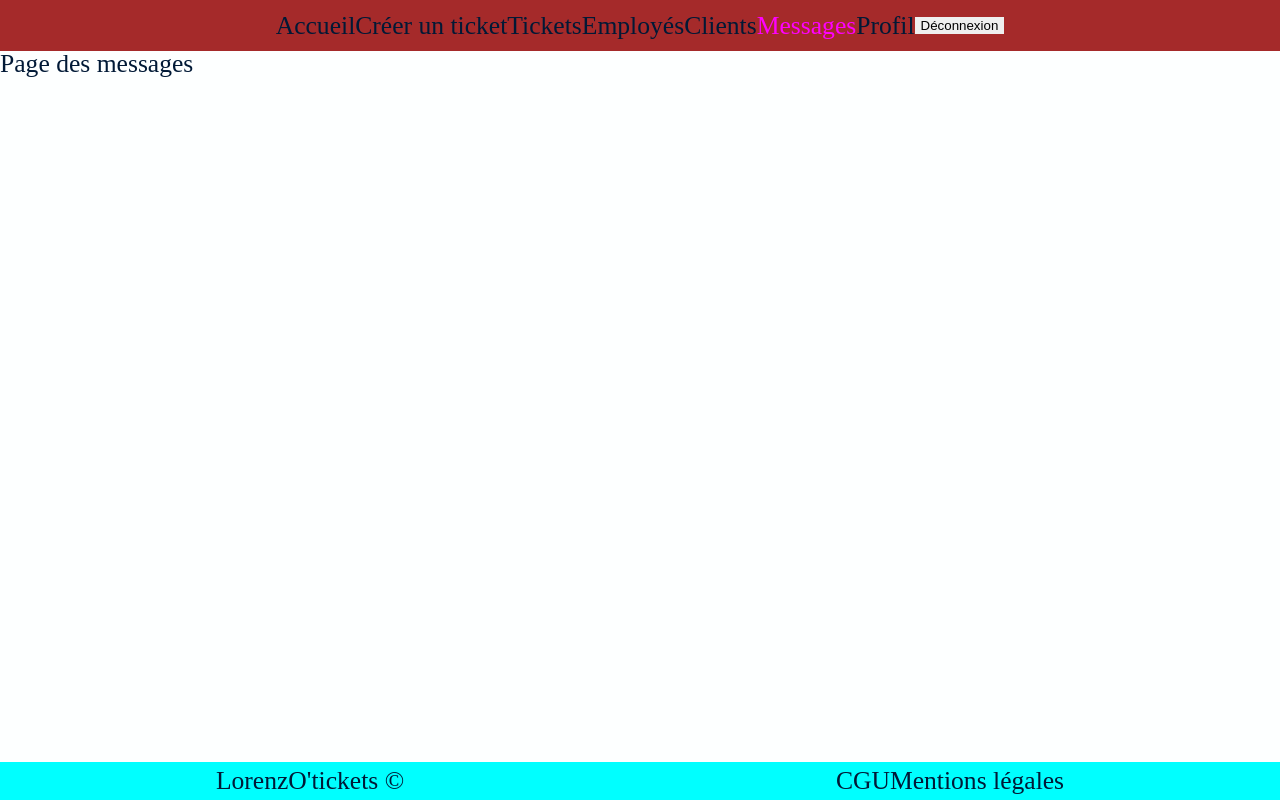
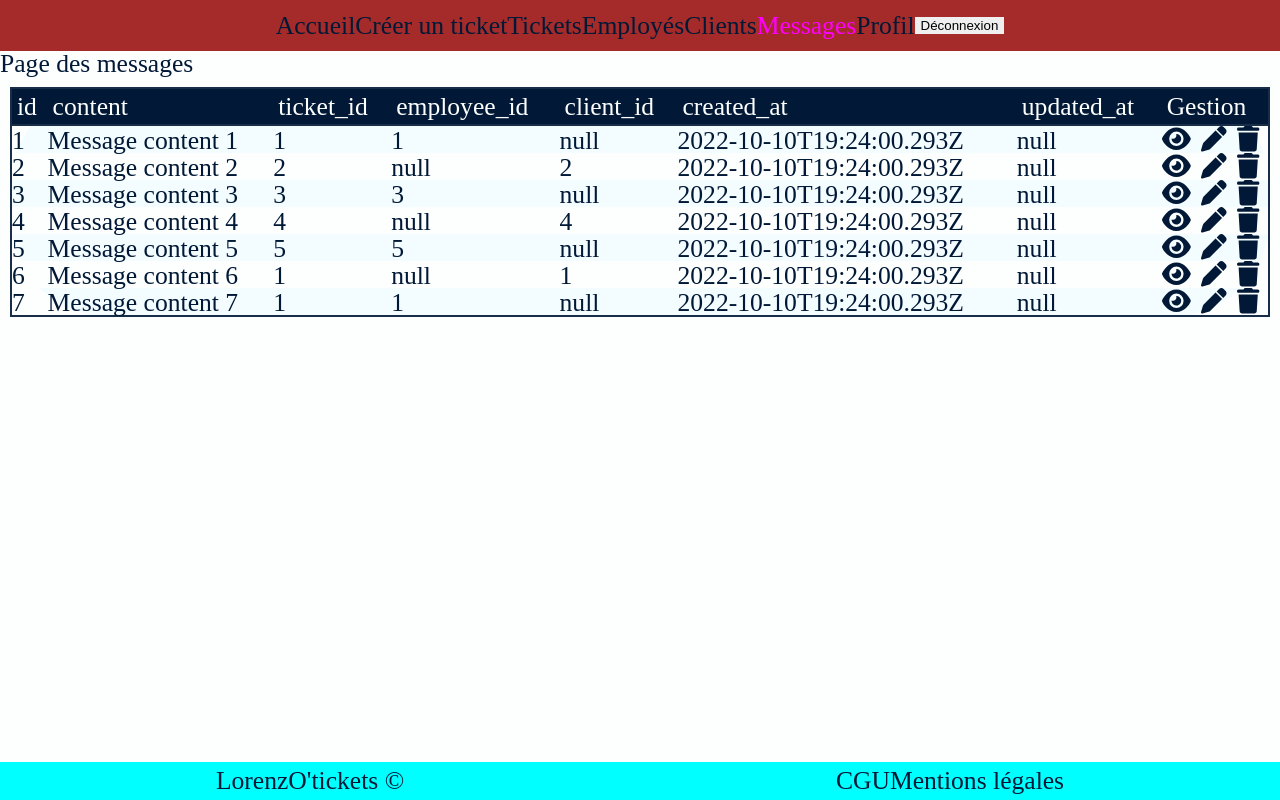
Before and after one commit to Fidia-e/lorenzo-tickets-project, a React (Create React App) app in the folder front/: page /messages in a window 1280 px wide. Built offline with nearby package versions, Linux system fonts and the light colour scheme.

Commit message:
feat: 🎸 base messages page

```diff
--- a/front/src/components/Table/index.tsx
+++ b/front/src/components/Table/index.tsx
@@ -3,11 +3,11 @@ import { faEye, faPen, faTrash } from '@fortawesome/free-solid-svg-icons';
 
 import React, { ReactElement } from 'react';
 
-import { Ticket } from '../../types';
+import { Ticket, Message } from '../../types';
 
 interface TableProps {
   thHeaders: string[];
-  items: Ticket[]; // TODO ajouter un pipe et le type pour chaque utilisation de Table, exemple: | Client[]
+  items: Ticket[] | Message[]; // TODO ajouter un pipe et le type pour chaque utilisation de Table, exemple: | Client[]
 }
 
 /**
--- /dev/null
+++ b/front/src/pages/Messages/constants.ts
@@ -0,0 +1,77 @@
+import { Message } from '../../types';
+
+export const messagesTableHeaders: string[] = [
+  'id',
+  'content',
+  'ticket_id',
+  'employee_id',
+  'client_id',
+  'created_at',
+  'updated_at',
+];
+
+export const messagesData: Message[] = [
+  {
+    id: 1,
+    content: 'Message content 1',
+    ticket_id: 1,
+    employee_id: 1,
+    client_id: null,
+    created_at: '2022-10-10T19:24:00.293Z',
+    updated_at: null,
+  },
+  {
+    id: 2,
+    content: 'Message content 2',
+    ticket_id: 2,
+    employee_id: null,
+    client_id: 2,
+    created_at: '2022-10-10T19:24:00.293Z',
+    updated_at: null,
+  },
+  {
+    id: 3,
+    content: 'Message content 3',
+    ticket_id: 3,
+    employee_id: 3,
+    client_id: null,
+    created_at: '2022-10-10T19:24:00.293Z',
+    updated_at: null,
+  },
+  {
+    id: 4,
+    content: 'Message content 4',
+    ticket_id: 4,
+    employee_id: null,
+    client_id: 4,
+    created_at: '2022-10-10T19:24:00.293Z',
+    updated_at: null,
+  },
+  {
+    id: 5,
+    content: 'Message content 5',
+    ticket_id: 5,
+    employee_id: 5,
+    client_id: null,
+    created_at: '2022-10-10T19:24:00.293Z',
+    updated_at: null,
+  },
+  {
+    id: 6,
+    content: 'Message content 6',
+    ticket_id: 1,
+    employee_id: null,
+    client_id: 1,
+    created_at: '2022-10-10T19:24:00.293Z',
+    updated_at: null,
+  },
+  {
+    id: 7,
+    content: 'Message content 7',
+    ticket_id: 1,
+    employee_id: 1,
+    client_id: null,
+    created_at: '2022-10-10T19:24:00.293Z',
+    updated_at: null,
+  },
+];
--- a/front/src/pages/Messages/index.tsx
+++ b/front/src/pages/Messages/index.tsx
@@ -1,7 +1,13 @@
 import { FunctionComponent } from 'react';
 
-const Messages: FunctionComponent = () => {
-  return <h1>Page des messages</h1>;
-};
+import Table from '../../components/Table';
+import { messagesTableHeaders, messagesData } from './constants';
+
+const Messages: FunctionComponent = () => (
+  <div className="messages-container">
+    <h1>Page des messages</h1>
+    <Table thHeaders={messagesTableHeaders} items={messagesData} />
+  </div>
+);
 
 export default Messages;
```
Also changed, not shown: front/src/types/index.ts (+16 -6 lines).
